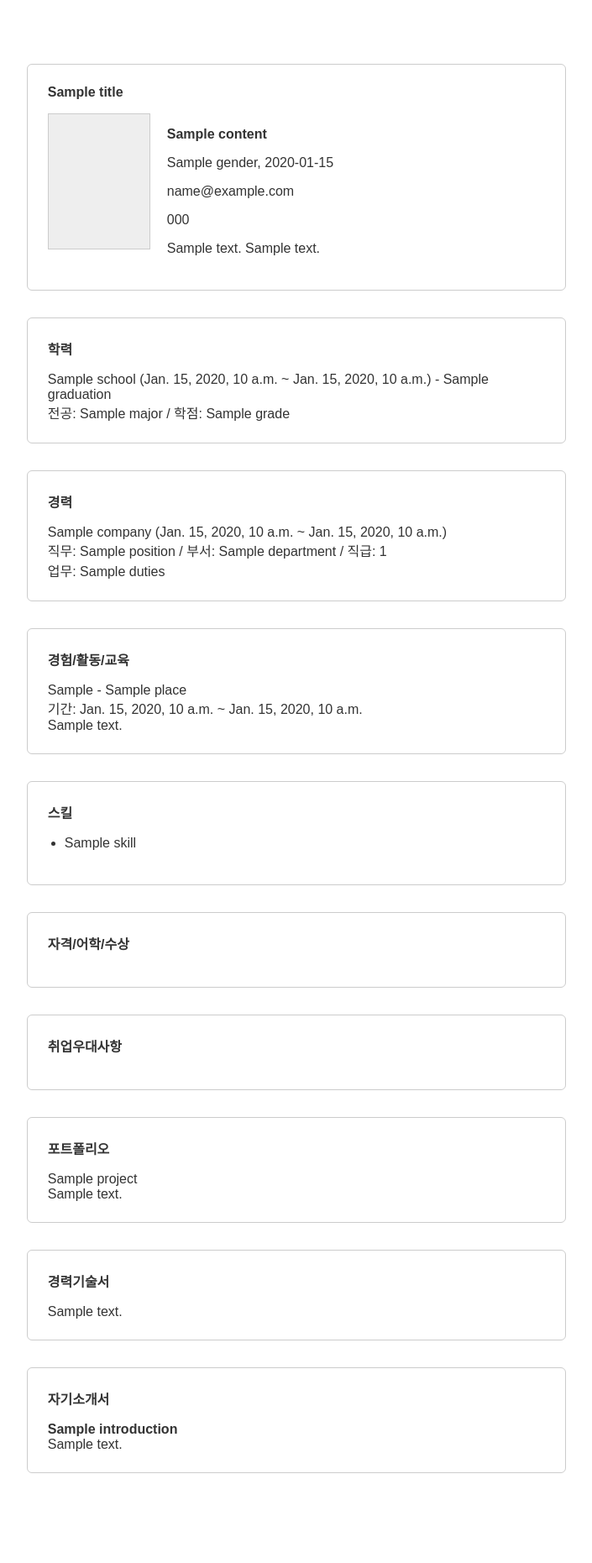
After one commit to goeuny0702/djangoProject, a Django app: template pybo/templates/pdf.html in a window 1280 px wide. The commit adds this page. Shown: the whole page at 84% size, without its empty margins (287-992 px from the left). Run offline with Django 5.2, Linux system fonts and the light colour scheme; the template is opened without the code that fills it: most values are stand-ins (such as "Sample title", 1, 10 or a date in 2020); some libraries are stand-ins or nearby versions.

Commit message:
commit pdf

```diff
--- a/app/urls.py
+++ b/app/urls.py
@@ -32,5 +32,6 @@ urlpatterns = [
     path('save_resume/', views.save_resume, name='save_resume'),
     path('get_resume/<int:resume_id>/', views.get_resume, name='get_resume'),
     path('resume/delete/<int:resume_id>/', views.delete_resume, name='delete_resume'),
-
+    path('resume/preview/<int:resume_id>/', views.preview_pdf, name='preview_pdf'),
+    path('get_resume_list/', views.get_resume_list, name='get_resume_list'),
 ]
--- /dev/null
+++ b/pybo/templates/pdf.html
@@ -0,0 +1,162 @@
+<!DOCTYPE html>
+<html lang="ko">
+<head>
+  <meta charset="UTF-8">
+  <title>이력서</title>
+  <style>
+    @page {
+      size: A4;
+      margin: 0;
+    }
+    body {
+      font-family: 'Noto Sans KR', sans-serif;
+      margin: auto;
+      padding: 20mm;
+      width: 210mm;
+      min-height: 297mm;
+      color: #333;
+      box-sizing: border-box;
+    }
+    .section {
+      border: 1px solid #ccc;
+      padding: 24px;
+      margin-bottom: 32px;
+      border-radius: 6px;
+    }
+    .header, .subtitle { font-weight: bold; margin-bottom: 16px; }
+    .line { border-top: 1px solid #ccc; margin: 24px 0; }
+    .profile-pic { width: 120px; height: 160px; background: #eee; border: 1px solid #ccc; }
+    ul { padding-left: 20px; }
+  </style>
+</head>
+<body>
+  <div class="section">
+    <div class="header">{{ title }}</div>
+    <div style="display: flex;">
+      <div class="profile-pic"></div>
+      <div style="margin-left: 20px;">
+        <p><strong>{{ content.name }}</strong></p>
+        <p>{{ content.gender }}, {{ content.birthdate }}</p>
+        <p>{{ content.email }}</p>
+        <p>{{ content.phone }}</p>
+        <p>{{ content.address }} {{ content.detail_address }}</p>
+      </div>
+    </div>
+  </div>
+
+  {% if content.sections.education %}
+  <div class="section">
+    <div class="subtitle">학력</div>
+    {% for edu in content.sections.education %}
+      <div>{{ edu.school }} ({{ edu.startDate }} ~ {{ edu.endDate }}) - {{ edu.graduation }}<br>전공: {{ edu.major }} / 학점: {{ edu.grade }}</div>
+    {% endfor %}
+  </div>
+  {% endif %}
+
+  {% if content.sections.career %}
+  <div class="section">
+    <div class="subtitle">경력</div>
+    {% for c in content.sections.career %}
+      <div>{{ c.company }} ({{ c.startDate }} ~ {{ c.endDate }})<br>직무: {{ c.position }} / 부서: {{ c.department }} / 직급: {{ c.rank }}<br>업무: {{ c.duties }}</div>
+    {% endfor %}
+  </div>
+  {% endif %}
+
+  {% if content.sections.experience %}
+  <div class="section">
+    <div class="subtitle">경험/활동/교육</div>
+    {% for e in content.sections.experience %}
+      <div>{{ e.activityType }} - {{ e.place }}<br>기간: {{ e.startDate }} ~ {{ e.endDate }}<br>{{ e.description }}</div>
+    {% endfor %}
+  </div>
+  {% endif %}
+
+  {% if content.sections.skills %}
+  <div class="section">
+    <div class="subtitle">스킬</div>
+    <ul>
+      {% for s in content.sections.skills %}<li>{{ s }}</li>{% endfor %}
+    </ul>
+  </div>
+  {% endif %}
+
+  {% if content.sections.certificate %}
+  <div class="section">
+    <div class="subtitle">자격/어학/수상</div>
+    {% for cert in content.sections.certificate %}
+      {% if cert.type == 'license' %}
+        <div>
+          [자격증] {{ cert.license_name }} · {{ cert.issuer }} ({{ cert.pass_date }})
+        </div>
+      {% elif cert.type == 'language' %}
+        <div>
+          [어학] {{ cert.lang }} {{ cert.exam }} {{ cert.score }} ({{ cert.status }})
+        </div>
+      {% elif cert.type == 'award' %}
+        <div>
+          [수상] {{ cert.award_name }} · {{ cert.host }} ({{ cert.award_date }})
+        </div>
+      {% endif %}
+    {% empty %}
+      <p>자격/어학/수상 정보가 없습니다.</p>
+    {% endfor %}
+  </div>
+  {% endif %}
+
+  {% if content.sections.preference %}
+  <div class="section">
+    <div class="subtitle">취업우대사항</div>
+    {% for p in content.sections.preference %}
+      {% if p.type == 'veteran' %}
+        <div>[보훈] {{ p.v_type }} (증서: {{ p.v_cert }})</div>
+      {% elif p.type == 'military' %}
+        <div>[병역] {{ p.m_status }}{% if p.m_status == 'served' %} ({{ p.m_branch }}·{{ p.m_rank }} {{ p.m_start }}~{{ p.m_end }} / {{ p.m_reason }}){% endif %}</div>
+      {% elif p.type == 'employment' %}
+        <div>[지원금] {{ p.e_type }}</div>
+      {% endif %}
+    {% endfor %}
+  </div>
+  {% endif %}
+
+  {% if content.sections.portfolio %}
+  <div class="section">
+    <div class="subtitle">포트폴리오</div>
+    {% for pf in content.sections.portfolio %}
+      <div>{{ pf.project }}<br>{{ pf.description }}</div>
+    {% endfor %}
+  </div>
+  {% endif %}
+
+  {% if content.sections.description %}
+  <div class="section">
+    <div class="subtitle">경력기술서</div>
+    {% for d in content.sections.description %}
+      <div>{{ d.content }}</div>
+    {% endfor %}
+  </div>
+  {% endif %}
+
+  {% if content.sections.introduction %}
+  <div class="section">
+    <div class="subtitle">자기소개서</div>
+    {% for i in content.sections.introduction %}
+      <div><strong>{{ i.title }}</strong><br>{{ i.content }}</div>
+    {% endfor %}
+  </div>
+  {% endif %}
+
+  <script src="https://cdnjs.cloudflare.com/ajax/libs/html2pdf.js/0.10.1/html2pdf.bundle.min.js"></script>
+  <script>
+    window.onload = function () {
+      const resume = document.body;
+      html2pdf().set({
+        margin: 0,
+        filename: '이력서.pdf',
+        image: { type: 'jpeg', quality: 0.98 },
+        html2canvas: { scale: 2 },
+        jsPDF: { unit: 'mm', format: 'a4', orientation: 'portrait' }
+      }).from(resume).save();
+    }
+  </script>
+</body>
+</html>
```
Also changed, not shown: pybo/templates/resume.html (+68 -1 lines), pybo/views.py (+27 -4 lines).
